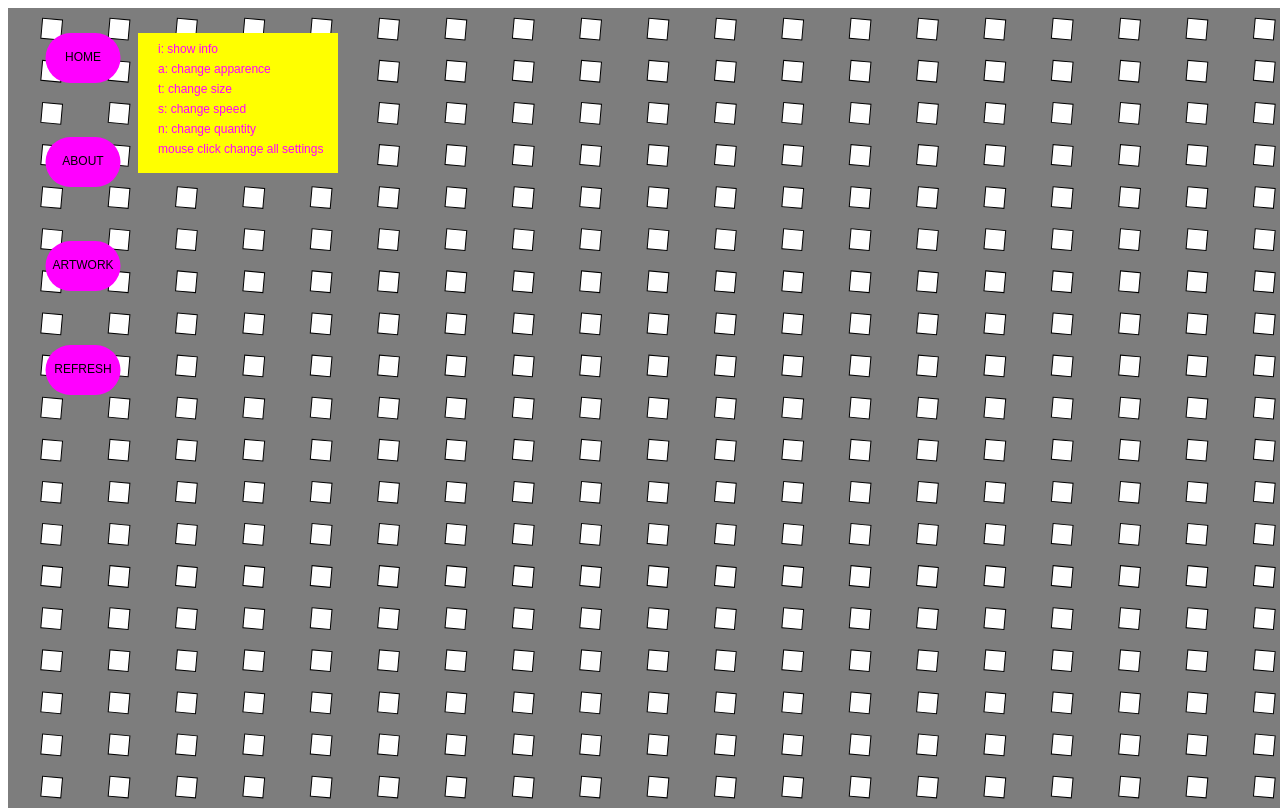
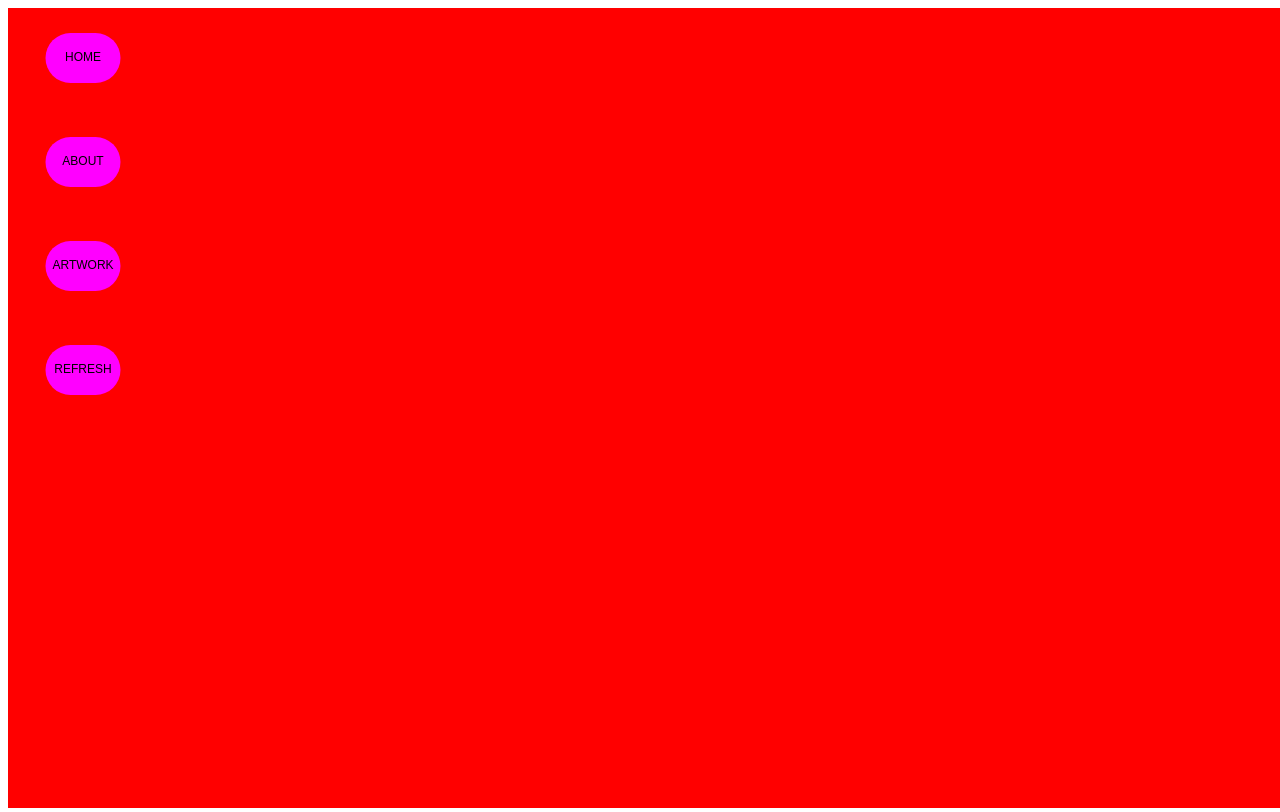
Before and after one commit to floriepicano/gatsby-processing, a Gatsby site: page /artwork in a window 1280 px wide. Built offline with nearby package versions, Linux system fonts and the light colour scheme; Gatsby itself is replaced by a stand-in of ours; animation ran at ten frames a second.

Commit message:
fond rouge

```diff
--- a/package.json
+++ b/package.json
@@ -5,7 +5,7 @@
   "version": "0.1.0",
   "author": "Kyle Mathews <mathews.kyle@gmail.com>",
   "dependencies": {
-    "gatsby": "^3.6.2",
+    "gatsby": "^3.7.0",
     "gatsby-plugin-gatsby-cloud": "^2.6.1",
     "gatsby-plugin-image": "^1.6.0",
     "gatsby-plugin-manifest": "^3.6.0",
--- a/src/pages/artwork.js
+++ b/src/pages/artwork.js
@@ -78,12 +78,13 @@ function goban(p5) {
   };
 
   p5.draw = function () {
-    p5.background(param.bg, param.bg_alpha);
-    // show_goban(goban);
-    // show_stones(stones);
-    apparence(param);
-    let_s_dance(stones, param);
-    show_gui(info_is);
+    p5.background("red");
+    // p5.background(param.bg, param.bg_alpha);
+    // // show_goban(goban);
+    // // show_stones(stones);
+    // apparence(param);
+    // let_s_dance(stones, param);
+    // show_gui(info_is);
   };
 
   p5.mousePressed = function () {
```
Also changed, not shown: 1 other file.
